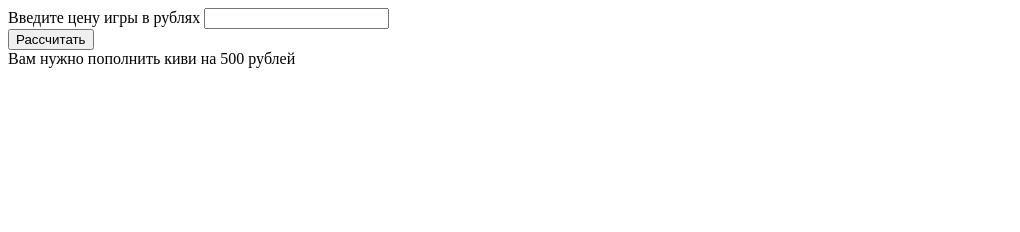
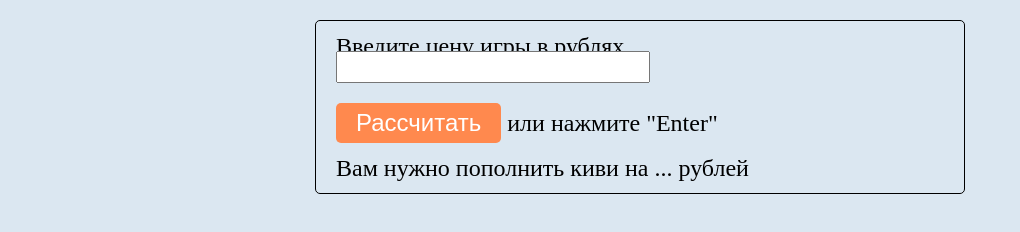
Before and after one commit to udomday/steam-calculator, a plain HTML site: page index.html in a window 1280 px wide. Shown: the whole page, without its empty margins (0-1020 px from the left). Drawn offline with Linux system fonts and the light colour scheme.

Commit message:
new style

```diff
--- a/index.html
+++ b/index.html
@@ -4,19 +4,21 @@
     <meta charset="UTF-8" />
     <meta name="viewport" content="width=device-width, initial-scale=1.0" />
     <title>Document</title>
+    <link href="./styles/index.css" rel="stylesheet" />
   </head>
   <body>
-    <div>
+    <div class="container flex flex-column">
       <div>
         <span>Введите цену игры в рублях</span>
         <input id="gameprice" type="number" />
       </div>
       <div>
-        <button onclick="calcPrice()">Рассчитать</button>
+        <button class="bttn-calc" onclick="calcPrice()">Рассчитать</button>
+        <span>или нажмите "Enter"</span>
       </div>
       <div>
         <span>Вам нужно пополнить киви на </span>
-        <span id="answer">500 </span>
+        <span id="answer">... </span>
         <span>рублей</span>
       </div>
     </div>
--- a/scripts/index.js
+++ b/scripts/index.js
@@ -1,7 +1,9 @@
+const input = document.querySelector("#gameprice");
+
 async function calcPrice() {
   const response = await fetch("https://www.cbr-xml-daily.ru/latest.js");
   const result = await response.json();
-  const inputValue = document.querySelector("#gameprice").value;
+  const inputValue = input.value;
 
   const KZTPrice =
     inputValue * result.rates.KZT +
@@ -10,5 +12,9 @@ async function calcPrice() {
 
   const answer = KZTPrice / result.rates.KZT;
 
-  document.querySelector("#answer").innerHTML = answer;
+  document.querySelector("#answer").innerHTML = Math.ceil(answer);
 }
+
+input.addEventListener("change", (el) => {
+  calcPrice();
+});
--- /dev/null
+++ b/styles/index.css
@@ -0,0 +1,38 @@
+* {
+  padding: 0;
+  margin: 0;
+  box-sizing: border-box;
+  font-size: 24px;
+  font-weight: 500;
+  line-height: 10px;
+}
+
+body {
+  background: #dbe7f1;
+}
+
+.container {
+  width: 650px;
+  margin: 20px auto;
+  gap: 20px;
+  border: 1px solid black;
+  padding: 20px;
+  border-radius: 5px;
+}
+
+.flex {
+  display: flex;
+}
+
+.flex-column {
+  flex-direction: column;
+}
+
+.bttn-calc {
+  padding: 15px 20px;
+  border: none;
+  border-radius: 5px;
+  color: #fff;
+  cursor: pointer;
+  background-color: #ff894e;
+}
```
